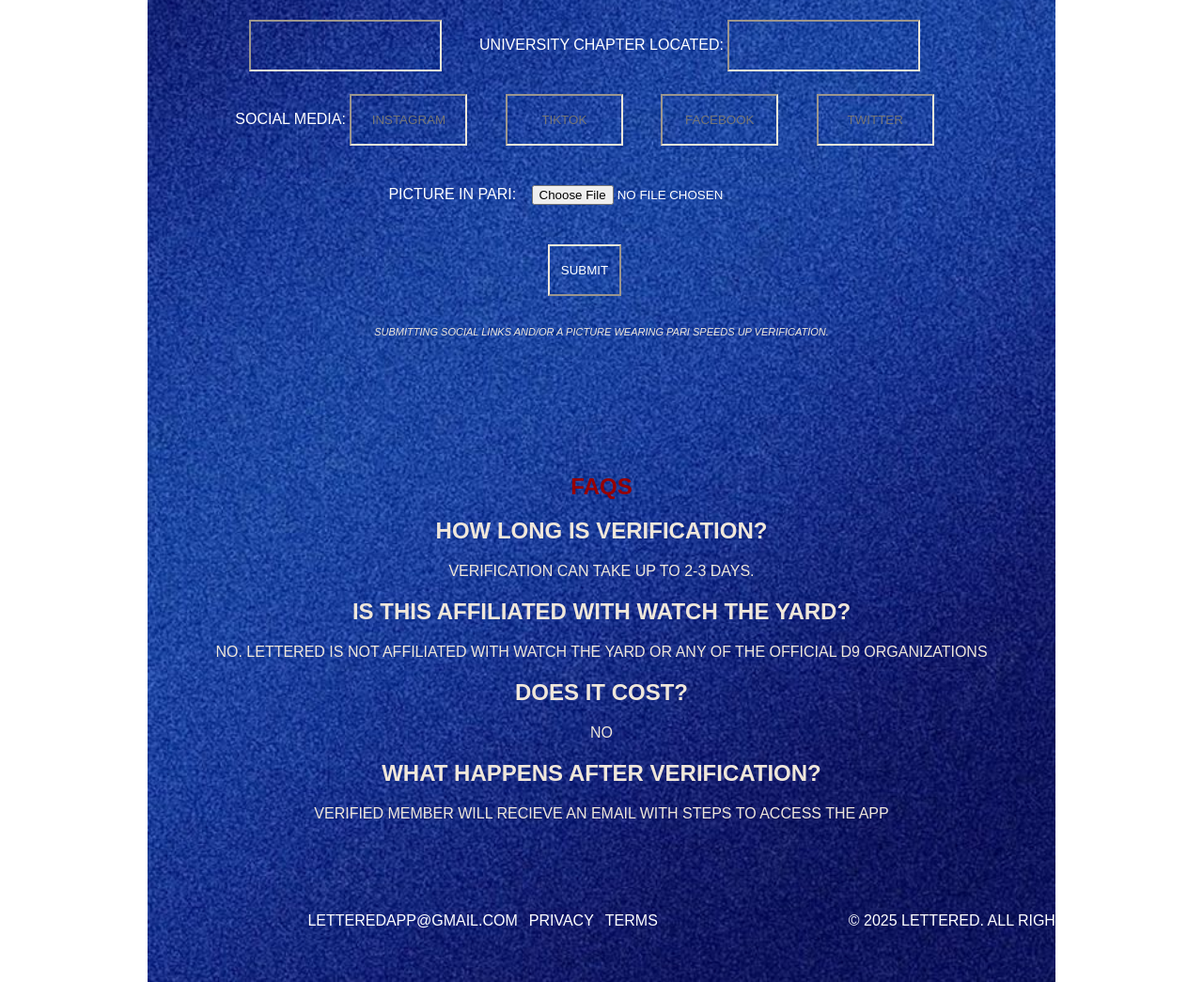
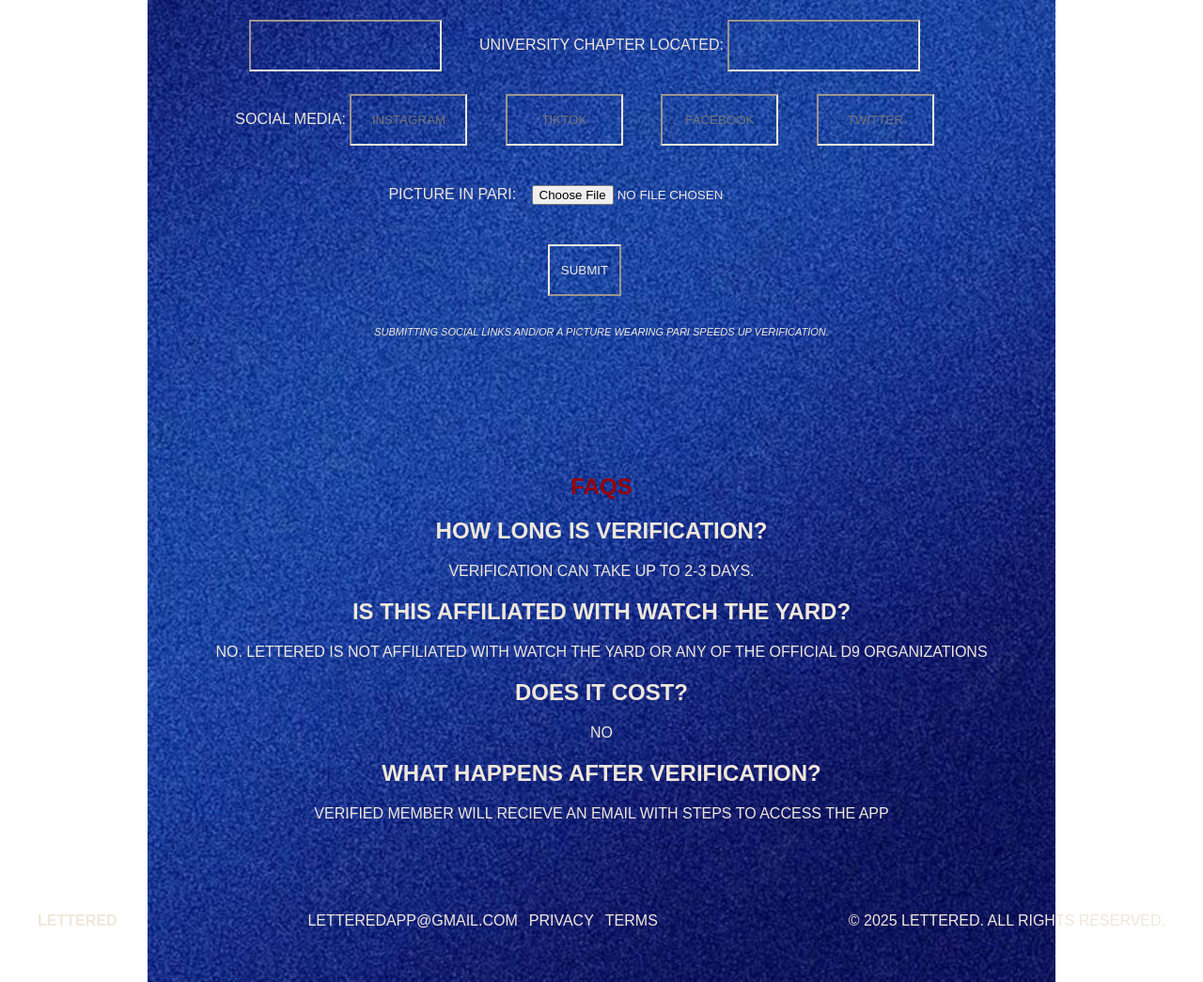
Before and after one commit to dret13/dret13lettered-landing.github.io, a plain HTML site: page index.html in a window 1280 px wide. Shown: the part 672-1717 px from the top of the page at 94% size. Drawn offline with Linux system fonts and the light colour scheme.

Commit message:
color updates

```diff
--- a/index.html
+++ b/index.html
@@ -172,7 +172,7 @@
         * {
             font-family:  'Lalezar Font', Arial, Helvetica;
             text-transform: uppercase;
-            color: white;
+            color: #F0E7DA;
             text-align: center;
         }
         h1 {
```
